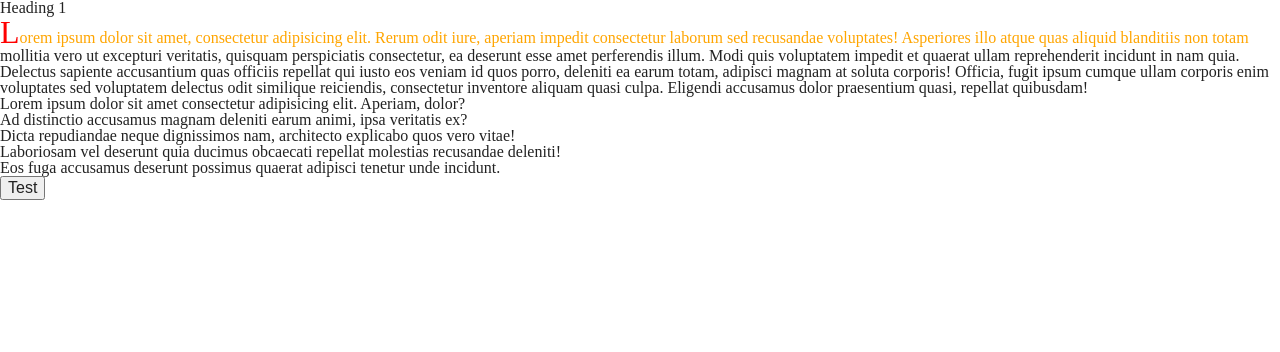
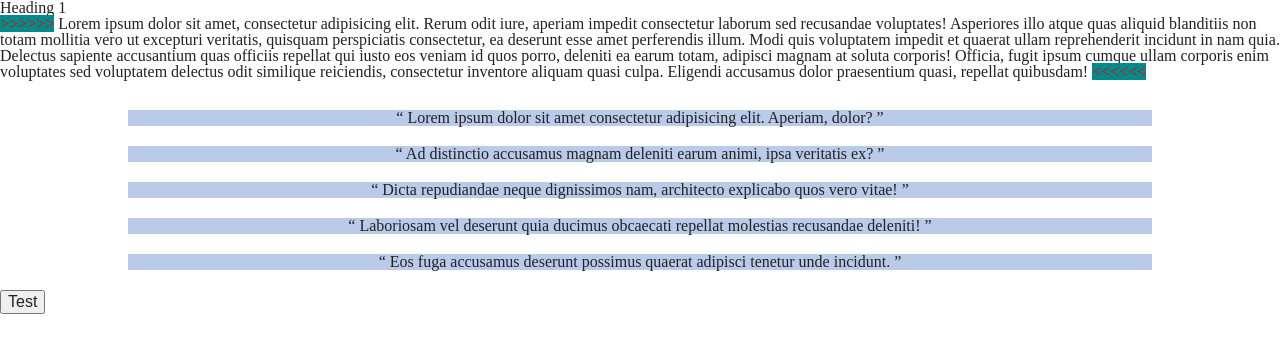
Before and after one commit to freshcodeFT/transitions-example, a plain HTML site: page index.html in a window 1280 px wide. Drawn offline with Linux system fonts and the light colour scheme.

Commit message:
Add ::before, ::after example

```diff
--- a/assets/css/styles.css
+++ b/assets/css/styles.css
@@ -1,4 +1,4 @@
- p::first-letter{
+ /* p::first-letter{
   font-size: 2em;
   color: red;
 }
@@ -18,4 +18,37 @@
 
 button{
   cursor: pointer;
+}  */
+
+
+p::before,p::after{
+  color: red;
+  background-color: darkcyan;
 }
+p::before{
+  content: '>>>>>>';
+}
+p::after{
+  content: '<<<<<<';
+}
+
+ul{
+  margin: 30px auto 20px;
+  width: 80%;
+  text-align: center;
+}
+li{
+  background-color: rgb(186, 203, 233);
+}
+
+li + li{
+  margin-top: 20px;
+}
+
+
+li::before{
+  content: open-quote;
+}
+li::after{
+  content:close-quote;
+}
```
